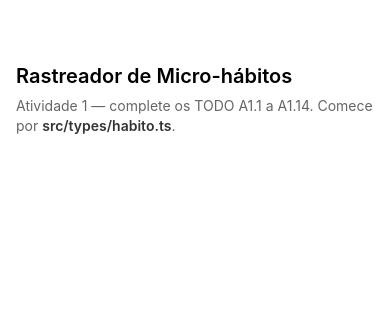
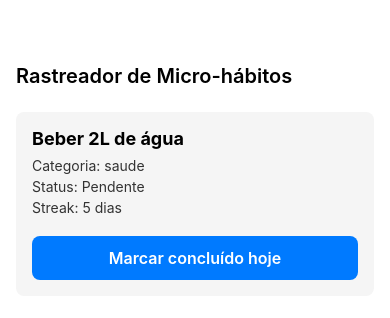
Before and after one commit to renanalencar/habit-tracker-expo, a React Native app: screen / in a window 390 px wide. Shown: the top 318 px of the page. Built offline with nearby package versions, Linux system fonts and the light colour scheme.

Commit message:
feat: implement habit data types, mock service logic, and UI display with loading/error states

```diff
--- a/App.tsx
+++ b/App.tsx
@@ -13,12 +13,11 @@
 import { StatusBar } from 'expo-status-bar';
 import { StyleSheet, Text, View } from 'react-native';
 
-// Descomente conforme for precisando:
-// import { useEffect, useState } from 'react';
-// import { ActivityIndicator, Pressable } from 'react-native';
-// import type { EstadoTela, Habito } from './src/types/habito';
-// import { rotuloStatus } from './src/types/habito';
-// import { buscarHabitoDoDia } from './src/services/habitoService';
+import { useEffect, useState } from 'react';
+import { ActivityIndicator, Pressable } from 'react-native';
+import type { EstadoTela, Habito } from './src/types/habito';
+import { rotuloStatus } from './src/types/habito';
+import { buscarHabitoDoDia } from './src/services/habitoService';
 
 export default function App() {
   // ============================================================
@@ -27,6 +26,7 @@ export default function App() {
   //   Nada de três useState soltos (loading / dados / erro) — é
   //   exatamente o estado impossível que a união discriminada elimina.
   // ============================================================
+  const [estado, setEstado] = useState<EstadoTela<Habito>>({ tipo: 'carregando' });
 
   // ============================================================
   // TODO A1.11 — carregue o hábito ao montar a tela.
@@ -35,12 +35,33 @@ export default function App() {
   //   Deixe a função de carregar SEPARADA do useEffect, para o botão
   //   "Tentar novamente" conseguir reusá-la.
   // ============================================================
+  const carregarHabito = async () => {
+    setEstado({ tipo: 'carregando' });
+    try {
+      const dados = await buscarHabitoDoDia();
+      setEstado({ tipo: 'sucesso', dados });
+    } catch (e) {
+      setEstado({ tipo: 'erro', mensagem: e instanceof Error ? e.message : 'Erro desconhecido' });
+    }
+  };
+
+  useEffect(() => {
+    carregarHabito();
+  }, []);
 
   // ============================================================
   // TODO A1.12 — marque o hábito como concluído no estado local.
   //   Só faz sentido quando o estado é 'sucesso'. Não mute o objeto:
   //   devolva uma cópia com o status novo.
   // ============================================================
+  const concluirHabito = () => {
+    if (estado.tipo === 'sucesso') {
+      setEstado({
+        tipo: 'sucesso',
+        dados: { ...estado.dados, status: 'concluido' },
+      });
+    }
+  };
 
   // ============================================================
   // TODO A1.13 — troque o placeholder abaixo por um switch sobre
@@ -51,13 +72,42 @@ export default function App() {
   //     'erro'       → mensagem + botão "Tentar novamente"
   //   Sem `default`: é ele que garante que os três casos foram tratados.
   // ============================================================
+  let conteudo;
+  switch (estado.tipo) {
+    case 'carregando':
+      conteudo = <ActivityIndicator size="large" color="#007AFF" />;
+      break;
+    case 'sucesso':
+      conteudo = (
+        <View style={styles.card}>
+          <Text style={styles.tituloHabito}>{estado.dados.titulo}</Text>
+          <Text style={styles.textoHabito}>Categoria: {estado.dados.categoria}</Text>
+          <Text style={styles.textoHabito}>Status: {rotuloStatus(estado.dados.status)}</Text>
+          <Text style={styles.textoHabito}>Streak: {estado.dados.streakDias} dias</Text>
+          {estado.dados.status !== 'concluido' && (
+            <Pressable style={styles.botao} onPress={concluirHabito}>
+              <Text style={styles.textoBotao}>Marcar concluído hoje</Text>
+            </Pressable>
+          )}
+        </View>
+      );
+      break;
+    case 'erro':
+      conteudo = (
+        <View style={styles.erroContainer}>
+          <Text style={styles.erroMensagem}>{estado.mensagem}</Text>
+          <Pressable style={styles.botao} onPress={carregarHabito}>
+            <Text style={styles.textoBotao}>Tentar novamente</Text>
+          </Pressable>
+        </View>
+      );
+      break;
+  }
+
   return (
     <View style={styles.container}>
       <Text style={styles.titulo}>Rastreador de Micro-hábitos</Text>
-      <Text style={styles.aviso}>
-        Atividade 1 — complete os TODO A1.1 a A1.14. Comece por{' '}
-        <Text style={styles.arquivo}>src/types/habito.ts</Text>.
-      </Text>
+      {conteudo}
       <StatusBar style="auto" />
     </View>
   );
@@ -85,4 +135,43 @@ const styles = StyleSheet.create({
     color: '#333',
   },
   // TODO A1.14 — os estilos do card, do botão e da mensagem de erro.
+  card: {
+    padding: 16,
+    borderRadius: 8,
+    backgroundColor: '#f5f5f5',
+    marginTop: 16,
+  },
+  tituloHabito: {
+    fontSize: 18,
+    fontWeight: 'bold',
+    marginBottom: 8,
+  },
+  textoHabito: {
+    fontSize: 14,
+    marginBottom: 4,
+    color: '#333',
+  },
+  botao: {
+    backgroundColor: '#007AFF',
+    paddingVertical: 12,
+    paddingHorizontal: 16,
+    borderRadius: 8,
+    alignItems: 'center',
+    marginTop: 16,
+  },
+  textoBotao: {
+    color: '#fff',
+    fontWeight: '600',
+    fontSize: 16,
+  },
+  erroContainer: {
+    marginTop: 16,
+    alignItems: 'center',
+  },
+  erroMensagem: {
+    color: '#ff3b30',
+    fontSize: 16,
+    marginBottom: 16,
+    textAlign: 'center',
+  },
 });
--- a/src/services/habitoService.ts
+++ b/src/services/habitoService.ts
@@ -25,7 +25,13 @@ const ATRASO_MS = 1000;
 //   de campos faltando — se o compilador reclamar, ele está certo.
 // ============================================================
 const MOCK: Habito = {
-  // ← escreva os campos aqui
+  id: '123e4567-e89b-12d3-a456-426614174000',
+  titulo: 'Beber 2L de água',
+  categoria: 'saude',
+  frequencia: 'diariamente',
+  status: 'pendente',
+  streakDias: 5,
+  criadoEm: '2026-08-28T10:00:00.000Z',
 };
 
 /**
@@ -35,11 +41,14 @@ const MOCK: Habito = {
 export async function buscarHabitoDoDia(): Promise<Habito> {
   // TODO A1.7 — espere ATRASO_MS antes de responder.
   //   Dica: await new Promise((r) => setTimeout(r, ATRASO_MS));
+  await new Promise((r) => setTimeout(r, ATRASO_MS));
 
   // TODO A1.8 — se SIMULAR_ERRO for true, lance um Error com uma mensagem
   //   legível para o usuário final — não um stack trace.
+  if (SIMULAR_ERRO) {
+    throw new Error('Não foi possível buscar o hábito do dia. Por favor, verifique sua conexão e tente novamente.');
+  }
 
   // TODO A1.9 — devolva o MOCK.
-
-  throw new Error('TODO A1.7 a A1.9 — implemente buscarHabitoDoDia()');
+  return MOCK;
 }
--- a/src/types/habito.ts
+++ b/src/types/habito.ts
@@ -12,9 +12,9 @@
 //   CategoriaHabito   → 'saude' | 'produtividade' | 'mentalidade' | 'sono'
 //   FrequenciaHabito  → escolha os valores e justifique no README
 // ============================================================
-export type StatusHabito = never; // ← substitua `never`
-export type CategoriaHabito = never; // ← substitua `never`
-export type FrequenciaHabito = never; // ← substitua `never`
+export type StatusHabito = 'pendente' | 'concluido' | 'pulado';
+export type CategoriaHabito = 'saude' | 'produtividade' | 'mentalidade' | 'sono';
+export type FrequenciaHabito = 'diariamente' | 'semanalmente' | 'mensalmente';
 
 // ============================================================
 // TODO A1.2 — A entidade completa, como ela virá do servidor um dia.
@@ -23,7 +23,13 @@ export type FrequenciaHabito = never; // ← substitua `never`
 //   justificar pelo menos uma dessas escolhas no README.
 // ============================================================
 export interface Habito {
-  // ← escreva os campos aqui
+  id: string;
+  titulo: string;
+  categoria: CategoriaHabito;
+  frequencia: FrequenciaHabito;
+  status: StatusHabito;
+  streakDias: number;
+  criadoEm: string;
 }
 
 // ============================================================
@@ -33,9 +39,9 @@ export interface Habito {
 //   ResumoHabito       → o que o card da tela precisa (id, titulo, status, categoria)
 //   AtualizacaoHabito  → edição parcial
 // ============================================================
-export type NovoHabito = never; // ← substitua `never`
-export type ResumoHabito = never; // ← substitua `never`
-export type AtualizacaoHabito = never; // ← substitua `never`
+export type NovoHabito = Omit<Habito, 'id' | 'status' | 'streakDias' | 'criadoEm'>;
+export type ResumoHabito = Pick<Habito, 'id' | 'titulo' | 'status' | 'categoria'>;
+export type AtualizacaoHabito = Partial<Habito>;
 
 // ============================================================
 // TODO A1.4 — União discriminada para o estado da tela.
@@ -44,7 +50,10 @@ export type AtualizacaoHabito = never; // ← substitua `never`
 //     'sucesso'     → dados: T
 //     'erro'        → mensagem: string
 // ============================================================
-export type EstadoTela<T> = never; // ← substitua `never`
+export type EstadoTela<T> =
+  | { tipo: 'carregando' }
+  | { tipo: 'sucesso'; dados: T }
+  | { tipo: 'erro'; mensagem: string };
 
 // ============================================================
 // TODO A1.5 — Rótulo legível de status, com switch exaustivo e SEM `default`.
@@ -52,5 +61,12 @@ export type EstadoTela<T> = never; // ← substitua `never`
 //   que torna este switch útil.
 // ============================================================
 export function rotuloStatus(status: StatusHabito): string {
-  throw new Error('TODO A1.5 — implemente rotuloStatus()');
+  switch (status) {
+    case 'pendente':
+      return 'Pendente';
+    case 'concluido':
+      return 'Concluído';
+    case 'pulado':
+      return 'Pulado';
+  }
 }
```
